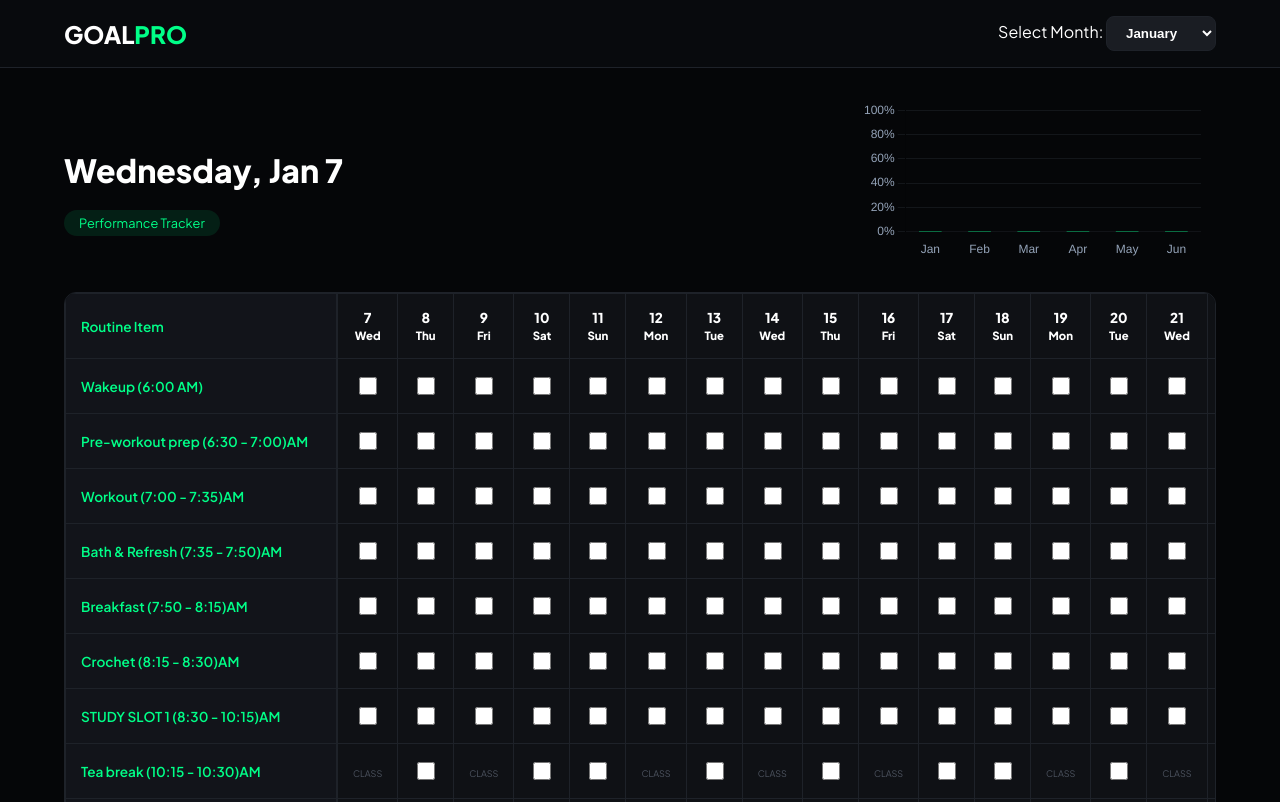
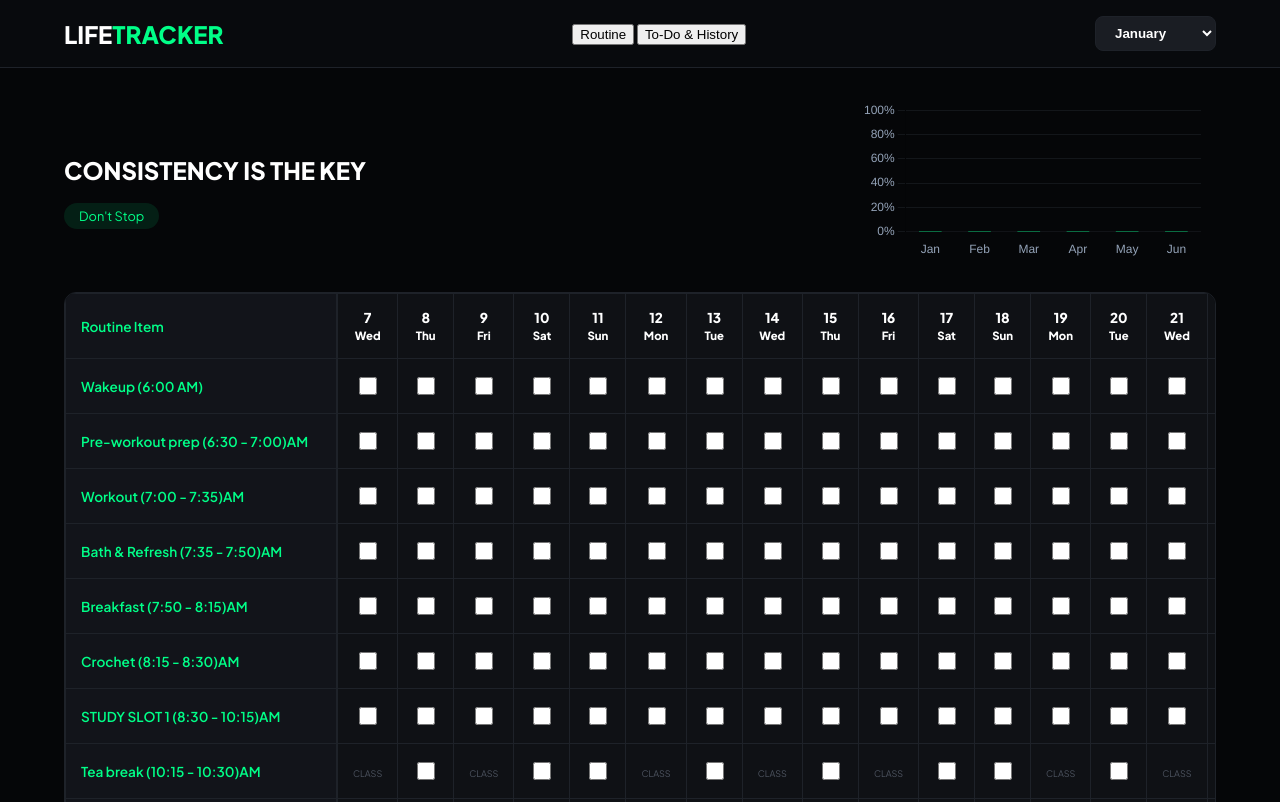
Before and after one commit to dipanshi26679/mypersonaltrack, a plain HTML site: page index.html in a window 1280 px wide. Shown: the top 802 px of the page. Drawn offline with nearby package versions, Linux system fonts and the light colour scheme.

Commit message:
Revise index.html for LifeTracker branding

```diff
--- a/index.html
+++ b/index.html
@@ -3,40 +3,39 @@
 <head>
     <meta charset="UTF-8">
     <meta name="viewport" content="width=device-width, initial-scale=1.0">
-    <title>GoalPro | Life Dashboard</title>
+    <title>LIFETRACKER | Dipanshi</title>
     <link rel="stylesheet" href="style.css">
     <script src="https://cdn.jsdelivr.net/npm/chart.js"></script>
     <link href="https://fonts.googleapis.com/css2?family=Plus+Jakarta+Sans:wght@400;600;800&display=swap" rel="stylesheet">
 </head>
 <body>
     <nav class="navbar">
-        <div class="brand">GOAL<span>PRO</span></div>
+        <div class="brand">LIFE<span>TRACKER</span></div>
+        <div class="tab-controls">
+            <button class="tab-btn active" id="btn-tracker" onclick="switchTab('tracker')">Routine</button>
+            <button class="tab-btn" id="btn-todo" onclick="switchTab('todo')">To-Do & History</button>
+        </div>
         <div class="nav-controls">
-            <label>Select Month:</label>
             <select id="month-picker">
-                <option value="0">January</option>
-                <option value="1">February</option>
-                <option value="2">March</option>
-                <option value="3">April</option>
-                <option value="4">May</option>
-                <option value="5">June</option>
+                <option value="0">January</option><option value="1">February</option>
+                <option value="2">March</option><option value="3">April</option>
+                <option value="4">May</option><option value="5">June</option>
+                <option value="6">July</option><option value="7">August</option>
+                <option value="8">September</option><option value="9">October</option>
+                <option value="10">November</option><option value="11">December</option>
             </select>
         </div>
     </nav>
 
     <main class="container">
-        <header class="dashboard-header">
+        <section id="tracker-page" class="page active">
+            <div class="dashboard-header">
                 <div class="header-left">
-                <h1 id="date-label">Wednesday, Jan 7</h1>
-                <span class="badge">Performance Tracker</span>
+                    <h1>CONSISTENCY IS THE KEY</h1>
+                    <span class="badge">Don't Stop</span>
                 </div>
-            <div class="header-right">
-                <div class="chart-box">
-                    <canvas id="monthlyBarChart"></canvas>
+                <div class="chart-box"><canvas id="monthlyBarChart"></canvas></div>
             </div>
-            </div>
-        </header>
-
             <div class="table-container">
                 <table>
                     <thead><tr id="table-head"></tr></thead>
@@ -44,6 +43,26 @@
                     <tfoot id="table-foot"></tfoot>
                 </table>
             </div>
+        </section>
+
+        <section id="todo-page" class="page">
+            <div class="todo-layout">
+                <aside class="todo-sidebar">
+                    <div class="sidebar-header">HISTORY LOGS</div>
+                    <div id="date-list" class="date-list"></div>
+                </aside>
+                <div class="todo-main">
+                    <div class="todo-card">
+                        <h2 id="current-todo-title">Select Date</h2>
+                        <div class="todo-input-group">
+                            <input type="text" id="todo-input" placeholder="What's the plan?">
+                            <button onclick="addTodo()">Add Task</button>
+                        </div>
+                        <ul id="todo-list"></ul>
+                    </div>
+                </div>
+            </div>
+        </section>
     </main>
     <script src="script.js"></script>
 </body>
```
Lines whose indentation alone changed are shown as unchanged.
